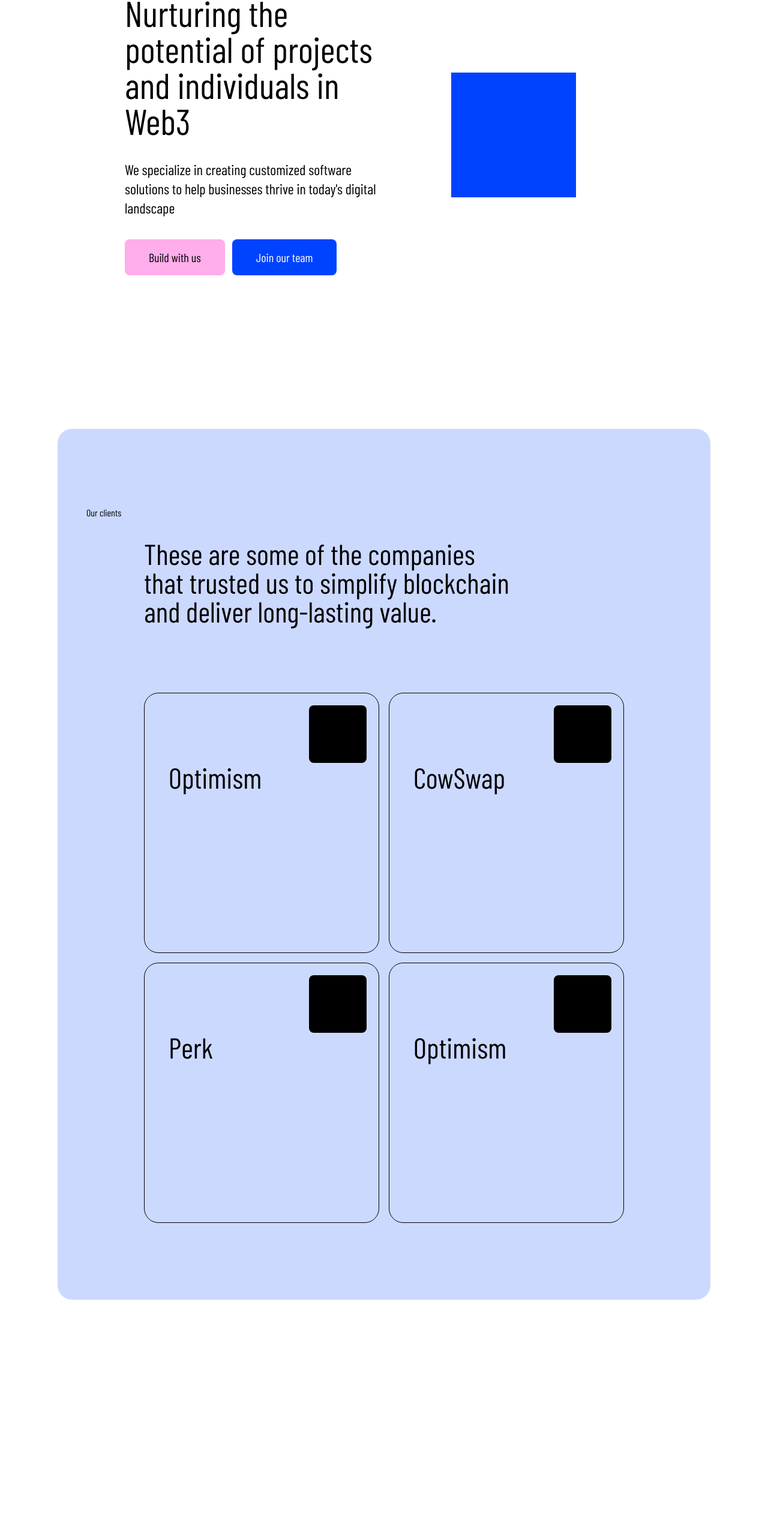
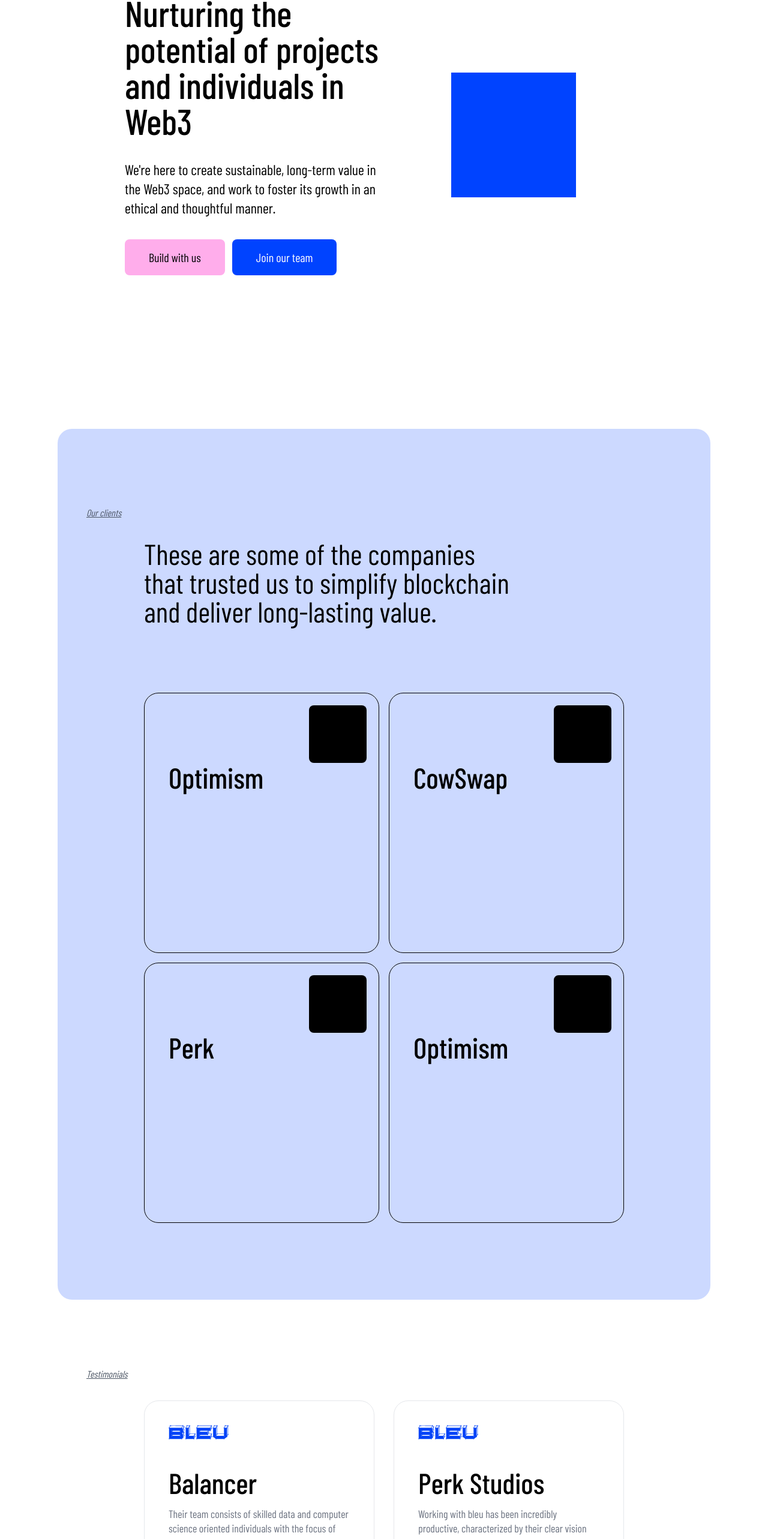
Before and after one commit to bleu/next-mdx, a Next.js app: page / in a window 1280 px wide. Shown: the part 233-2799 px from the top of the page at 60% size. Before the commit the page ends 2400 px from the top, so only its background shows below. Built offline with nearby package versions, Linux system fonts and the light colour scheme.

Commit message:
feat: testimonials section

```diff
--- a/src/app/(components)/header.tsx
+++ b/src/app/(components)/header.tsx
@@ -53,7 +53,7 @@
   return (
     <header
       className={cn(
-        "fixed top-0 left-0 right-0 px-6 md:px-12 text-lg font-medium transition-transform duration-300",
+        "fixed top-0 left-0 right-0 px-6 md:px-12 text-lg font-medium bg-white transition-transform duration-300",
         isVisible ? "translate-y-0" : "-translate-y-full"
       )}
     >
--- a/src/app/page.tsx
+++ b/src/app/page.tsx
@@ -1,5 +1,7 @@
 import HeroSection from "@/components/heroSection"
 import OurClientButton from "@/components/ourClientButton"
+import Section from "@/components/section"
+import TestimonialsCard from "@/components/testimonialsCard"
 
 const clientData = [
   {
@@ -33,12 +35,11 @@
     <main className="pt-56">
       <HeroSection
         title="Nurturing the potential of projects and individuals in Web3"
-        subtitle="We specialize in creating customized software solutions to help
-            businesses thrive in today's digital landscape"
+        subtitle="We're here to create sustainable, long-term value in the Web3 space, and work to foster its growth in an ethical and thoughtful manner."
       />
-      <div className="mt-64 py-32 px-12 bg-primary/20 rounded-3xl">
-        <span>Our clients</span>
-        <h2 className=" text-justifys mt-8 mb-28 ml-24 text-5xl ">
+      <Section className="py-32 px-12 bg-primary/20 rounded-3xl mt-64">
+        <span className="text-gray-600 italic underline">Our clients</span>
+        <h2 className=" text-justify mt-8 mb-28 ml-24 text-5xl ">
           These are some of the companies <br /> that trusted us to simplify
           blockchain <br />
           and deliver long-lasting value.
@@ -48,7 +49,23 @@
             <OurClientButton key={item.description} {...item} />
           ))}
         </div>
-      </div>
+      </Section>
+      <Section className="flex flex-col px-12 gap-8">
+        <span className="text-gray-600 italic underline">Testimonials</span>
+        <div className="grid grid-cols-2 gap-8 px-24">
+          {/* TODO: UPDATE LOGOS WITH COMPANY'S LOGO */}
+          <TestimonialsCard
+            logo="/bleu-logo.svg"
+            company="Balancer"
+            description="Their team consists of skilled data and computer science oriented individuals with the focus of shedding light on all Balancer has to offer. They have already delivered on their initial proposal and are proactively moving the needle for Balancer when it comes to improving user experience. Their team is happy to produce the deliverables outlined in this grant, and the work so far has been top notch."
+          />
+          <TestimonialsCard
+            logo="/bleu-logo.svg"
+            company="Perk Studios"
+            description="Working with bleu has been incredibly productive, characterized by their clear vision and ability to anticipate our needs before we even realize them ourselves. Their speed, flexibility, and commitment to building robust, non-hacky solutions have significantly enhanced the value of our platform and given us confidence in pursuing new opportunities. The frequent check-ins and clear communication have ensured we always have a good understanding of where we're heading, allowing us to make consistent strides forward in our development."
+          />
+        </div>
+      </Section>
     </main>
   )
 }
--- a/src/components/heroSection.tsx
+++ b/src/components/heroSection.tsx
@@ -9,7 +9,7 @@
   return (
     <div className="flex flex-1 px-28">
       <div className="space-y-9 flex flex-col flex-1">
-        <h1 className="text-6xl">{title}</h1>
+        <h1 className="text-6xl font-medium">{title}</h1>
         <p className="text-2xl">{subtitle}</p>
         <div className="flex gap-3 flex-1">
           <button
--- a/src/components/ourClientButton.tsx
+++ b/src/components/ourClientButton.tsx
@@ -18,8 +18,8 @@
       type="button"
     >
       <div className="w-24 h-24 bg-black rounded-lg self-end" />
-      <h3 className="text-5xl">{title}</h3>
-      <p className="mt-16 text-justify invisible max-w-[75%] text-lg group-hover:visible">
+      <h3 className="text-5xl font-medium">{title}</h3>
+      <p className="mt-16 text-start invisible max-w-[75%] text-lg group-hover:visible">
         {description}
       </p>
       <Link href={href} className="text-lg mt-6 invisible group-hover:visible">
--- /dev/null
+++ b/src/components/section.tsx
@@ -0,0 +1,19 @@
+import type React from "react"
+
+interface SectionProps {
+  children: React.ReactNode
+  paddingY?: string
+  className?: string
+}
+
+const Section = ({
+  children,
+  paddingY = "py-28",
+  className = ""
+}: SectionProps) => {
+  return (
+    <section className={`${paddingY} ${className}`.trim()}>{children}</section>
+  )
+}
+
+export default Section
--- /dev/null
+++ b/src/components/testimonialsCard.tsx
@@ -0,0 +1,29 @@
+import Image from "next/image"
+import type React from "react"
+
+interface TestimonialsCardProps {
+  logo: string
+  company: string
+  description: string
+}
+
+const TestimonialsCard: React.FC<TestimonialsCardProps> = ({
+  logo,
+  company,
+  description
+}) => {
+  return (
+    <button
+      type="button"
+      className="flex flex-col p-10 border rounded-3xl hover:bg-gray-50"
+    >
+      <Image src={logo} alt={company} width={100} height={16} />
+      <h3 className="mt-12 mb-4 text-5xl font-medium">{company}</h3>
+      <p className="text-lg text-start text-gray-500 leading-6">
+        {description}
+      </p>
+    </button>
+  )
+}
+
+export default TestimonialsCard
```
